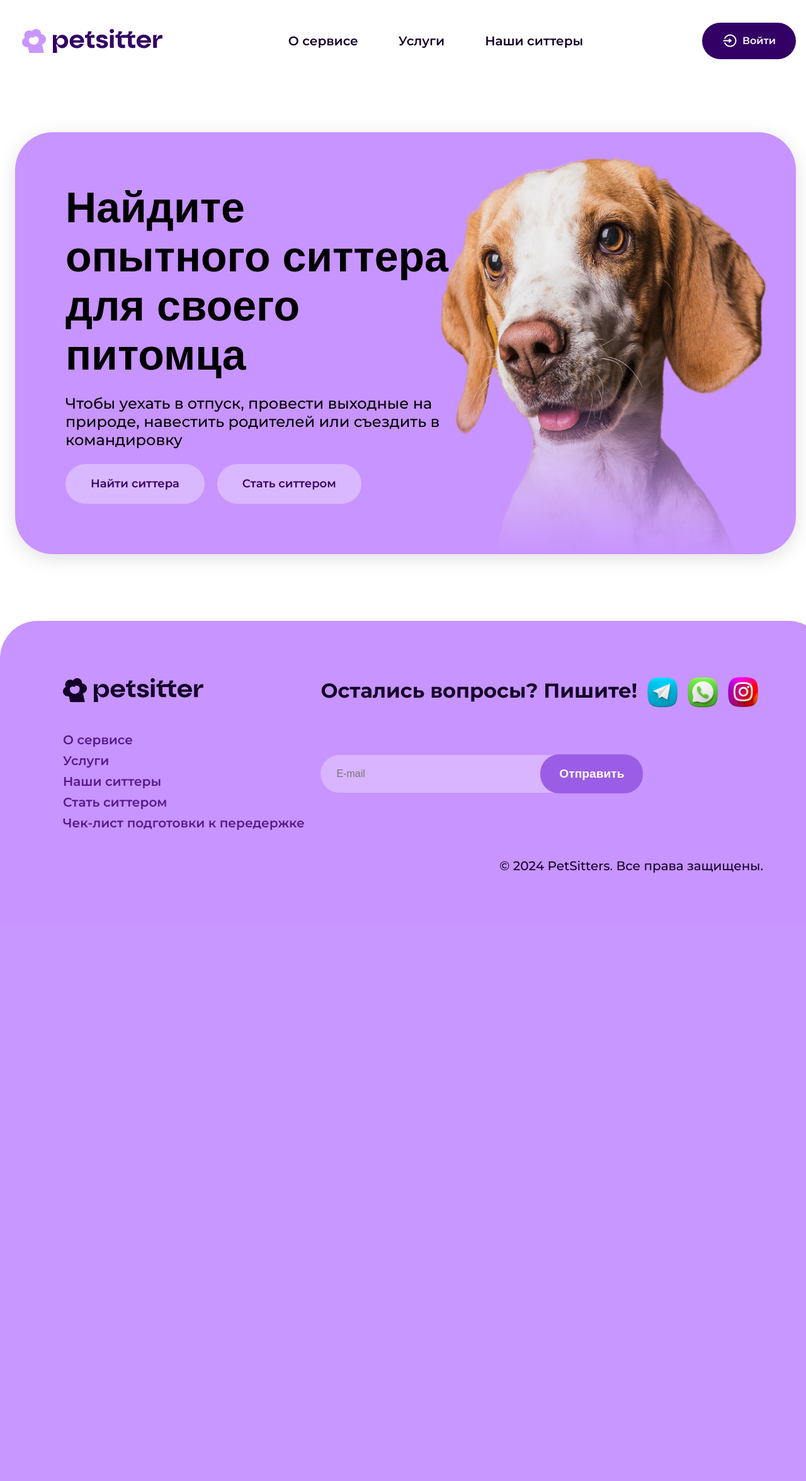
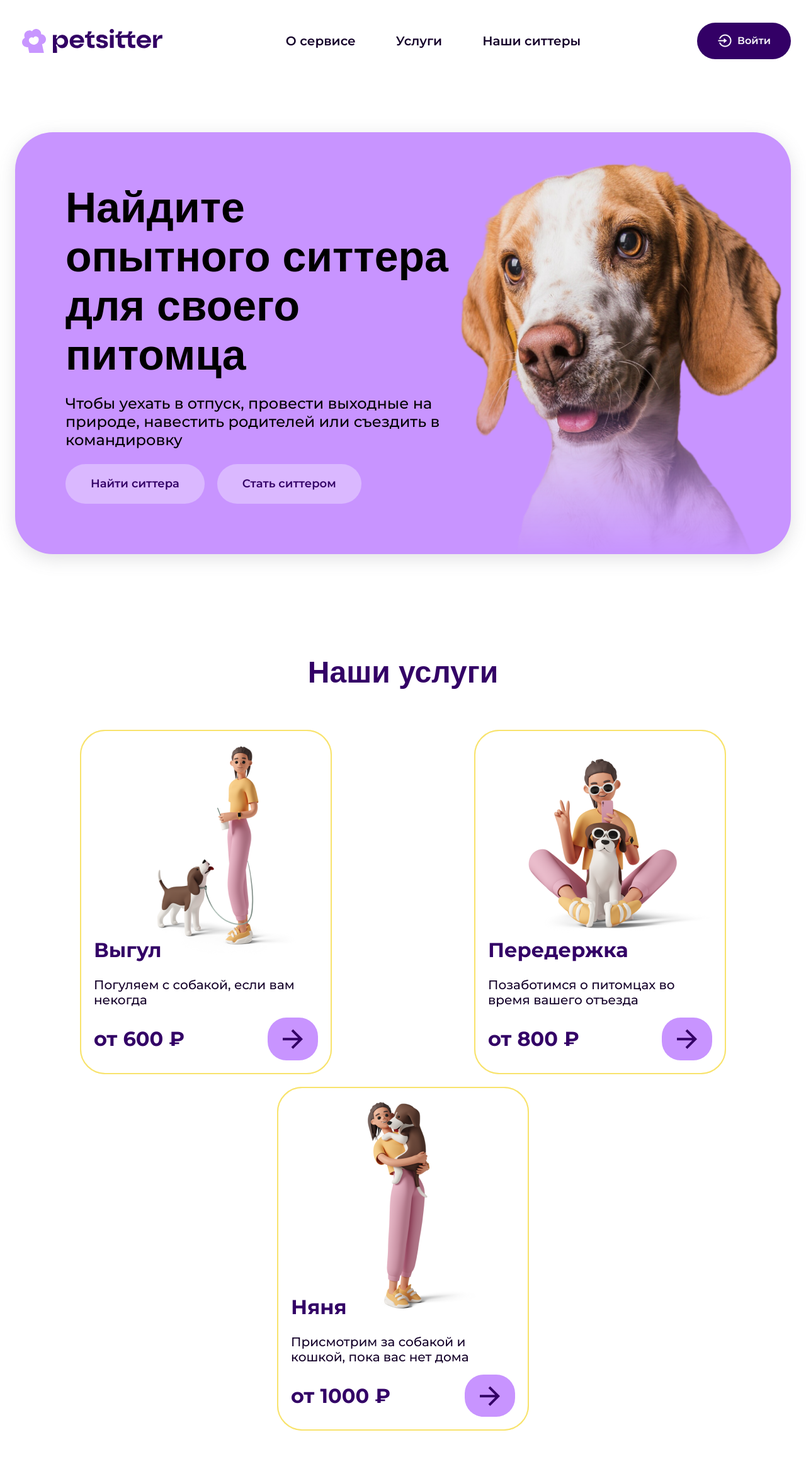
Before and after one commit to bioRival/pet-sitters, a Django app: page / in a window 1280 px wide. Shown: the whole page at 63% size. Before the commit the page ends 1386 px from the top, so only its background shows below. Run offline with Django 5.2, Linux system fonts and the light colour scheme; some web fonts are replaced.

Commit message:
добавлена секция services v1.0

```diff
--- a/static/css/home.css
+++ b/static/css/home.css
@@ -1,8 +1,4 @@
 /*========================== BANNER ==========================*/
-.banner {
-    padding-block: 5rem 6.62rem;
-}
-
 .banner__card {
     position: relative;
     background-color: var(--purple-color);
@@ -26,7 +22,7 @@
 
 .banner__text {
     font-family: var(--text-font);
-    font-size: var(--h1-font-size);
+    font-size: 1.5rem;
     font-weight: var(--font-medium);
 }
 
@@ -53,22 +49,152 @@
     color: var(--white-color);
 }
 
-.banner__image-container {
-    /* position: relative; */
-}
-
 .banner__image {
     position: absolute;
-    right: 0;
+    right: -3rem;
     bottom: 0;
     opacity: 0;
+    max-height: 670px;
     transition: opacity 3s, transform 3s;
     mask-image: linear-gradient(to bottom,
                 hsla(269, 100%, 79%) 60%,
                 transparent 100%);
 }
 
+/* Reveal banner slideshow image */
 .banner__show-image {
     opacity: 1;
     transform: translateX(-2rem);
 }
+
+/*=========================== BREAKPOINTS ===========================*/
+/* for below large */
+@media screen and (max-width: 1150px) {
+    .banner__card {
+        border-radius: 30px;
+        padding: 3rem;
+    }
+
+    .banner__image {
+        max-height: 400px;
+    }
+
+    .banner__data {
+        width: 30rem;
+    }
+
+    .banner__title {
+        font-size: var(--big-font-size);
+    }
+
+    .banner__text {
+        font-size: var(--normal-font-size);
+    }
+}
+
+/* for medium devices */
+@media screen and (max-width: 860px) {
+    .banner__image {
+        display: none;
+    }
+
+    .banner__data {
+        width: 100%;
+        align-items: center;
+        text-align: center;
+    }
+}
+
+
+
+
+
+
+
+
+/*========================== SERVICES ==========================*/
+.section__title {
+    font-family: var(--title-font);
+    font-weight: var(--font-bold);
+    color: var(--dark-purple-color);
+    text-align: center;
+    margin-bottom: 4rem;
+}
+
+.services__list {
+    display: flex;
+    flex-wrap: wrap;
+    justify-content: space-around;
+    gap: 1.25rem
+}
+
+.services__item {
+    background-color: var(--yellow-color);
+    max-width: 400px;
+    border-radius: 40px;
+}
+
+.services__image {
+    height: 360px;
+    margin-bottom: -3.5rem;
+}
+
+.services__name {
+    color: var(--dark-purple-color);
+    font-family: var(--text-font);
+    font-size: 2rem;
+    font-weight: var(--font-bold);
+
+    margin-bottom: 1.5rem;
+}
+
+.services__text {
+    color: var(--black-color);
+    font-family: var(--text-font);
+    font-size: 1.25rem;
+    font-weight: var(--font-medium);
+
+    margin-bottom: 1rem;
+}
+
+.services__bottom {
+    display: flex;
+    flex-direction: row;
+    align-items: center;
+    justify-content: space-between;
+}
+
+.services__price {
+    color: var(--dark-purple-color);
+    font-family: var(--text-font);
+    font-size: 2rem;
+    font-weight: var(--font-bold);
+}
+
+.services__arrow-button {
+    padding: .3rem 1rem;
+    background-color: var(--purple-color);
+    border-radius: 30px;
+    color: var(--dark-purple-color);
+    font-size: 3rem;
+    transition: transform .4s;
+}
+
+.services__wrapper {
+    display: block;
+    width: 100%;
+    padding: 1.25rem;
+
+    background-color: var(--white-color);
+    border-radius: 40px;
+    border: 2px solid var(--yellow-color);
+    transition: transform .4s;
+}
+
+.services__wrapper:hover {
+    transform: translateY(-1rem);
+}
+
+.services__wrapper:hover .services__arrow-button {
+    transform: translateX(.5rem);
+}
--- a/static/css/styles.css
+++ b/static/css/styles.css
@@ -22,11 +22,14 @@
     --body-font: "Montserrat", sans-serif;
     --text-font: "Montserrat", sans-serif;
     --title-font: "Random Grotesque Standard Bold", sans-serif;
+
     --biggest-font-size: 4.25rem;
     --big-font-size: 3rem;
-    --h1-font-size: 1.5rem;
+
+    --h1-font-size: 3rem;
     --h2-font-size: 1.25rem;
     --h3-font-size: 1.125rem;
+
     --normal-font-size: 1rem;
     --small-font-size: .8rem;
 
@@ -65,6 +68,7 @@ body {
     min-height: 100vh;
     display: grid;
     grid-template-rows: auto 1fr auto;
+    overflow-x: hidden;
 }
 
 ul {
@@ -98,6 +102,10 @@ h3 {
     gap: 1.5rem;
 }
 
+.section {
+    padding-block: 5rem;
+}
+
 
 
 
--- a/static/scripts/home.js
+++ b/static/scripts/home.js
@@ -9,18 +9,15 @@ function bannerSlideshow() {
     let current = 0 // index of image visible
 
     function slideshow() {
-        // images.classList.remove('banner__show-image')
-        // document.querySelectorAll('.banner__image').classList.remove('banner__show-image')
         for (let i = 0; i < images.length; i++) {
-            images[i].style.opacity = 0
-            images[i].style.transform = `translateX(1rem)`
+            images[i].classList.remove('banner__show-image')
         }
+
         current = (current != images.length - 1) ? current + 1 : 0
 
-        images[current].style.opacity = 1
-        images[current].style.transform = `translateX(-1rem)`
-        // images[current].classList.add('banner__show-image')
+        images[current].classList.add('banner__show-image')
     }
+
     slideshow(); // Execute on loading the page first
     setInterval(slideshow, 5000); // Setting the time in ms
 }
--- a/templates/home.html
+++ b/templates/home.html
@@ -12,7 +12,7 @@
 {% block content %}
 <main class="main">
     <!--==================== BANNER ====================-->
-        <section class="banner">
+    <section class="banner section">
         <div class="container">
             <div class="banner__card">
                 <div class="banner__data">
@@ -31,13 +31,71 @@
 
                 <!-- Image Slideshow -->
                 <div class="banner__image-container">
+                    <img class="banner__image" alt="banner picture" src="{% static 'images/home/banner-dog.png' %}">
                     <img class="banner__image" alt="banner picture"
-                            src="{% static 'images/home/banner-dog.png' %}" >
-                        <img class="banner__image" alt="banner picture"
-                            src="{% static 'images/home/banner-cat-tongue.png' %}" >
+                        src="{% static 'images/home/banner-cat-tongue.png' %}">
                 </div>
             </div>
         </div>
     </section>
+
+    <!--==================== SERVICES ====================-->
+    <section class="services section">
+        <div class="container">
+            <h1 class="section__title">Наши услуги</h1>
+            <ul class="services__list">
+                <li class="services__item">
+                    <a href="#" class="services__wrapper">
+                        <img class="services__image" src="{% static 'images/home/service-img-1.png' %}"
+                            alt="services image">
+                        <h2 class="services__name">Выгул</h2>
+                        <p class="services__text">
+                            Погуляем с собакой, если вам некогда
+                        </p>
+                        <div class="services__bottom">
+                            <span class="services__price">от 600 ₽</span>
+                            <div href="#" class="services__arrow-button">
+                                <i class="ri-arrow-right-line services__icon"></i>
+                            </div>
+                        </div>
+                    </a>
+                </li>
+
+                <li class="services__item">
+                    <a href="#" class="services__wrapper">
+                        <img class="services__image" src="{% static 'images/home/service-img-2.png' %}"
+                            alt="services image">
+                        <h2 class="services__name">Передержка</h2>
+                        <p class="services__text">
+                            Позаботимся о питомцах во время вашего отъезда
+                        </p>
+                        <div class="services__bottom">
+                            <span class="services__price">от 800 ₽</span>
+                            <div href="#" class="services__arrow-button">
+                                <i class="ri-arrow-right-line services__icon"></i>
+                            </div>
+                        </div>
+                    </a>
+                </li>
+
+                <li class="services__item">
+                    <a href="#" class="services__wrapper">
+                        <img class="services__image" src="{% static 'images/home/service-img-3.png' %}"
+                            alt="services image">
+                        <h2 class="services__name">Няня</h2>
+                        <p class="services__text">
+                            Присмотрим за собакой и кошкой, пока вас нет дома
+                        </p>
+                        <div class="services__bottom">
+                            <span class="services__price">от 1000 ₽</span>
+                            <div href="#" class="services__arrow-button">
+                                <i class="ri-arrow-right-line services__icon"></i>
+                            </div>
+                        </div>
+                    </a>
+                </li>
+            </ul>
+        </div>
+    </section>
 </main>
 {% endblock content%}
--- a/templates/partials/base.html
+++ b/templates/partials/base.html
@@ -31,6 +31,6 @@
     {% block content %}
 
     {% endblock content %}
-    {% include 'partials/footer.html' %}
+    <!-- {% include 'partials/footer.html' %} -->
 </body>
 </html>
```
Also changed, not shown: static/images/home/service-img-1.png (added), static/images/home/service-img-2.png (added), static/images/home/service-img-3.png (added). Lines whose indentation alone changed are shown as unchanged.
